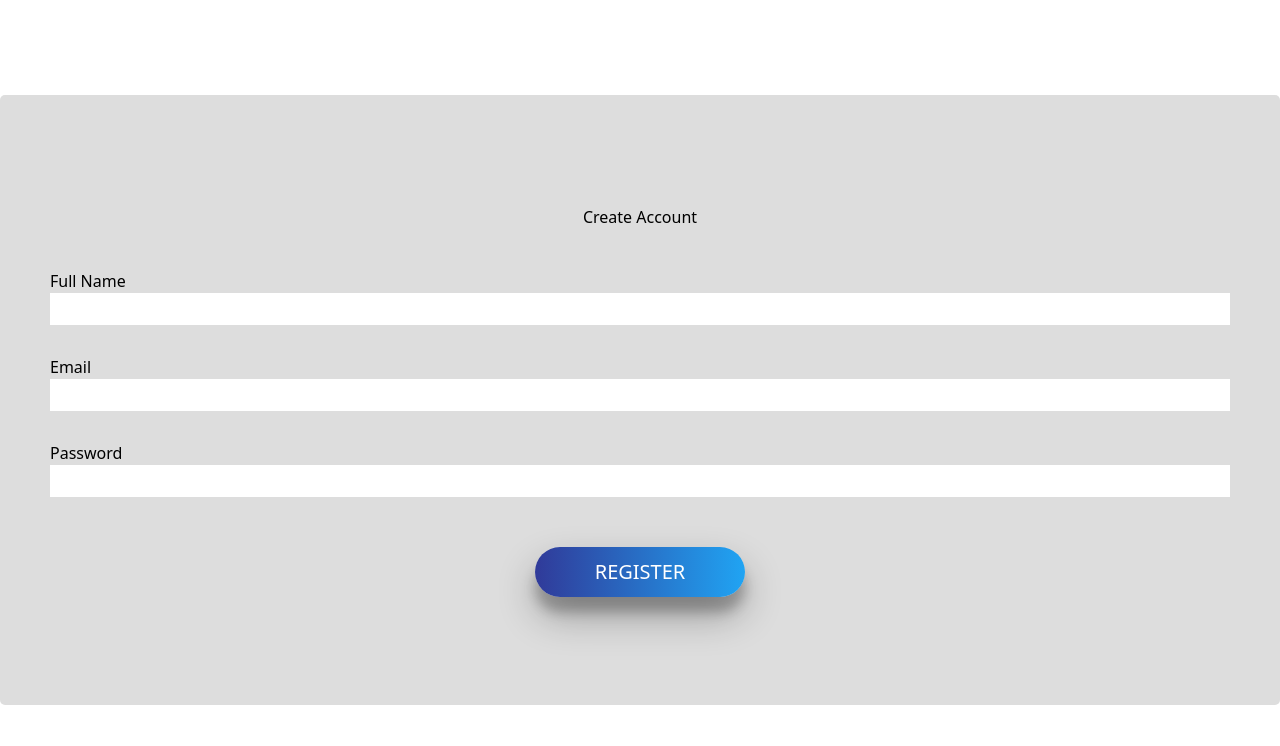
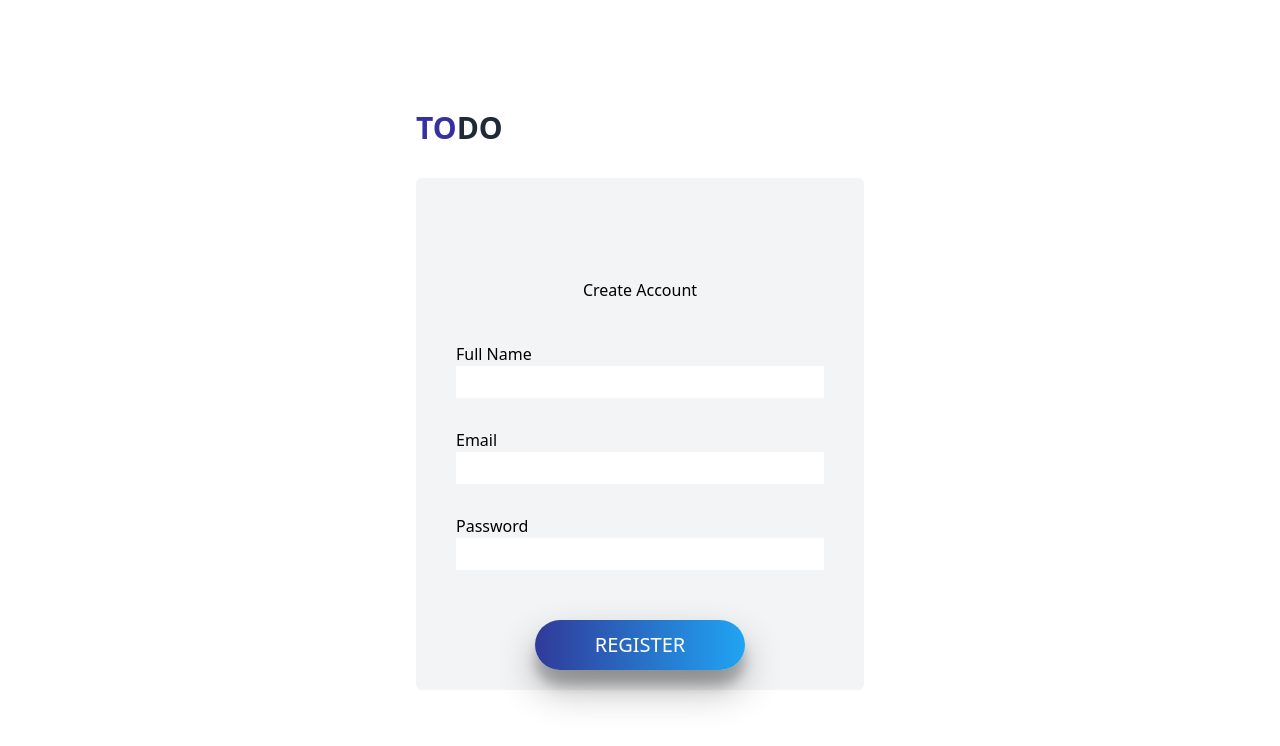
Before and after one commit to itsfitriayu/fe-todo-app, a React (Create React App) app: page /register in a window 1280 px wide. Shown: the top 746 px of the page. Built offline with nearby package versions, Linux system fonts and the light colour scheme.

Commit message:
[FIT] update UI

```diff
--- a/src/App.js
+++ b/src/App.js
@@ -2,6 +2,7 @@ import React from "react";
 import { BrowserRouter as Router, Route, Switch } from 'react-router-dom';
 
 import "./App.css";
+import Main from "./Components/mainpage"; //homepage
 import Form from "./Components/Form"; //registration form (signup)
 import Login from "./Components/login"; //login page (signin)
 import NotFound from "./Components/NotFound"; //404 not found
@@ -13,7 +14,8 @@ function App () {
   return (
     <Router>
     <Switch>
-      <Route exact path="/" component={Login} />
+    <Route exact path="/" component={Main} />
+      <Route exact path="/login" component={Login} />
       <Route exact path="/register" component={Form} />
       <Route exact path="/forgot-password" component={Forgot} />
       <Route component={NotFound} />
--- a/src/Components/NotFound.js
+++ b/src/Components/NotFound.js
@@ -10,7 +10,7 @@ const NotFound = () => (
             >Sorry we couldn't find this page. </p>
           <button class="px-4 inline py-2 text-sm font-medium leading-5 shadow text-white transition-colors duration-150 border border-transparent rounded-lg focus:outline-none focus:shadow-outline-blue bg-indigo-800 active:bg-indigo-800 hover:bg-indigo-600">
           <Link to="/">
-            Back to Login
+            Back to home
           </Link></button>
     </div>
     </div>
--- a/src/Components/RegisterForm.js
+++ b/src/Components/RegisterForm.js
@@ -1,5 +1,6 @@
 import React, {useState} from "react";
 import "ln -s ../../../src/App.css";
+import { Link } from 'react-router-dom';
 
 const RegisterForm = () => {
     const [values, setValues] = useState({
@@ -18,8 +19,18 @@ const RegisterForm = () => {
         event.preventDeafault();
     };
     return (
-    <div className="container">
-      <div className="app-wrapper">
+    <div className="min-h-screen flex items-center justify-center bg-white py-12 px-4 sm:px-6 lg:px-8">
+      <div className="max-w-md w-full space-y-8">
+        <div className="text-3xl font-bold uppercase">
+                <a>
+                <Link to="/">
+                    <p className="text-indigo-800">TO
+                    <span className="text-gray-800">DO</span>
+                    </p>
+                </Link>
+                </a>
+            </div>
+            <div  className="p-5 rounded-md bg-gray-100">
           <div>
               <h2 className="title text-red">Create Account</h2>
           </div>
@@ -58,6 +69,7 @@ const RegisterForm = () => {
                 <button className="submit" onClick={handleFormSubmit}>Register</button>
             </div>
         </form>
+        </div>
       </div>
     </div>
   );
--- a/src/Components/forgot.js
+++ b/src/Components/forgot.js
@@ -7,9 +7,13 @@ const Forgot = () => {
         <div className="max-w-md w-full space-y-8">
 
             <div className="text-3xl font-bold uppercase">
-              <p className="text-indigo-800">TO
-                <span className="text-gray-800">DO</span>
-              </p>
+            <a>
+              <Link to="/">
+                <p className="text-indigo-800">TO
+                  <span className="text-gray-800">DO</span>
+                </p>
+              </Link>
+              </a>
           </div>
           <div  className="p-5 rounded-md bg-gray-100">
            <h2 className="mt-6 text-xl text-gray-900">Forgot your password?</h2>
@@ -43,7 +47,7 @@ const Forgot = () => {
 
          <div className="mt-12 text-sm text-center ">
          < a href="/#" className = "font-medium text-indigo-800 hover:text-indigo-500" >
-            <Link to="/">
+            <Link to="/login">
             Back to Login
             </Link>
          </a>
--- a/src/Components/login.js
+++ b/src/Components/login.js
@@ -7,9 +7,13 @@ const Login = () => {
         <div className="max-w-md w-full space-y-8">
 
             <div className="text-3xl font-bold uppercase">
-              <p className="text-indigo-800">TO
-                <span className="text-gray-800">DO</span>
-              </p>
+              <a>
+              <Link to="/">
+                <p className="text-indigo-800">TO
+                  <span className="text-gray-800">DO</span>
+                </p>
+              </Link>
+              </a>
           </div>
           <div  className="p-5 rounded-md bg-gray-100">
            <h2 className="mt-6 text-xl text-gray-900">Great to see you again!</h2>
```
